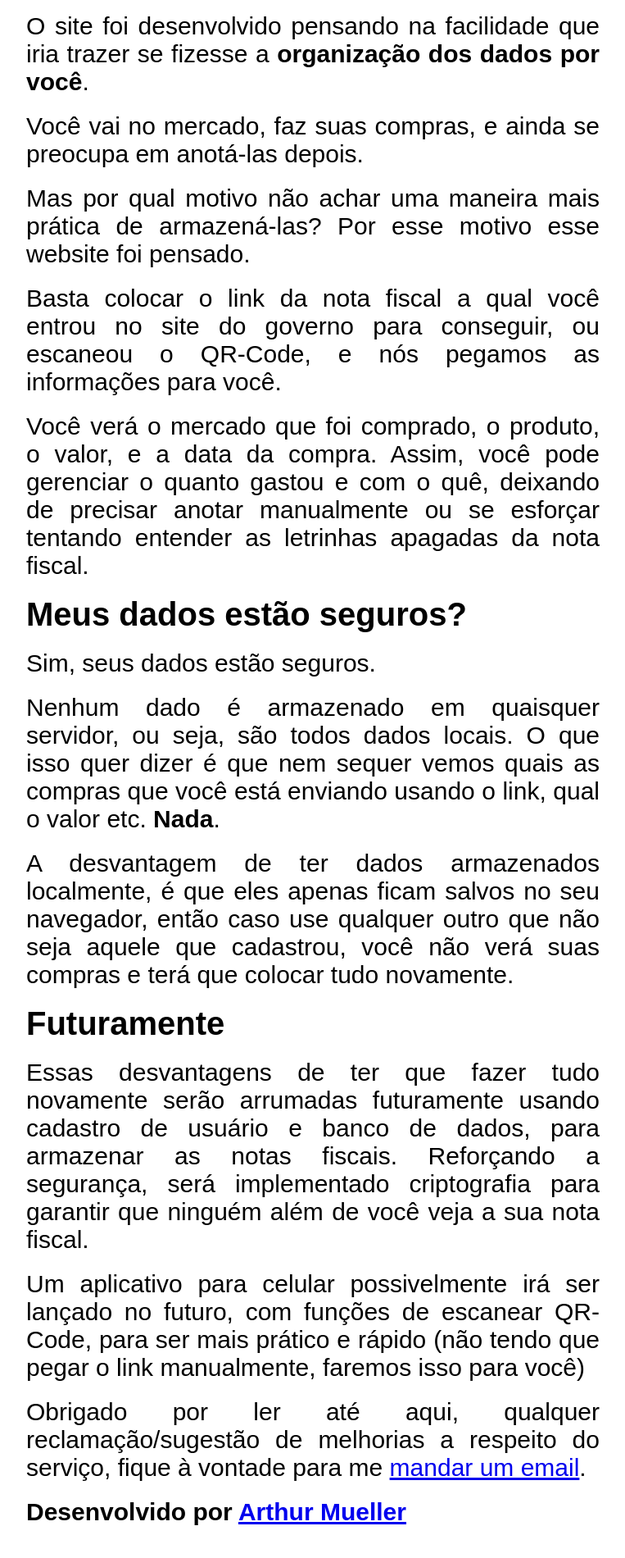
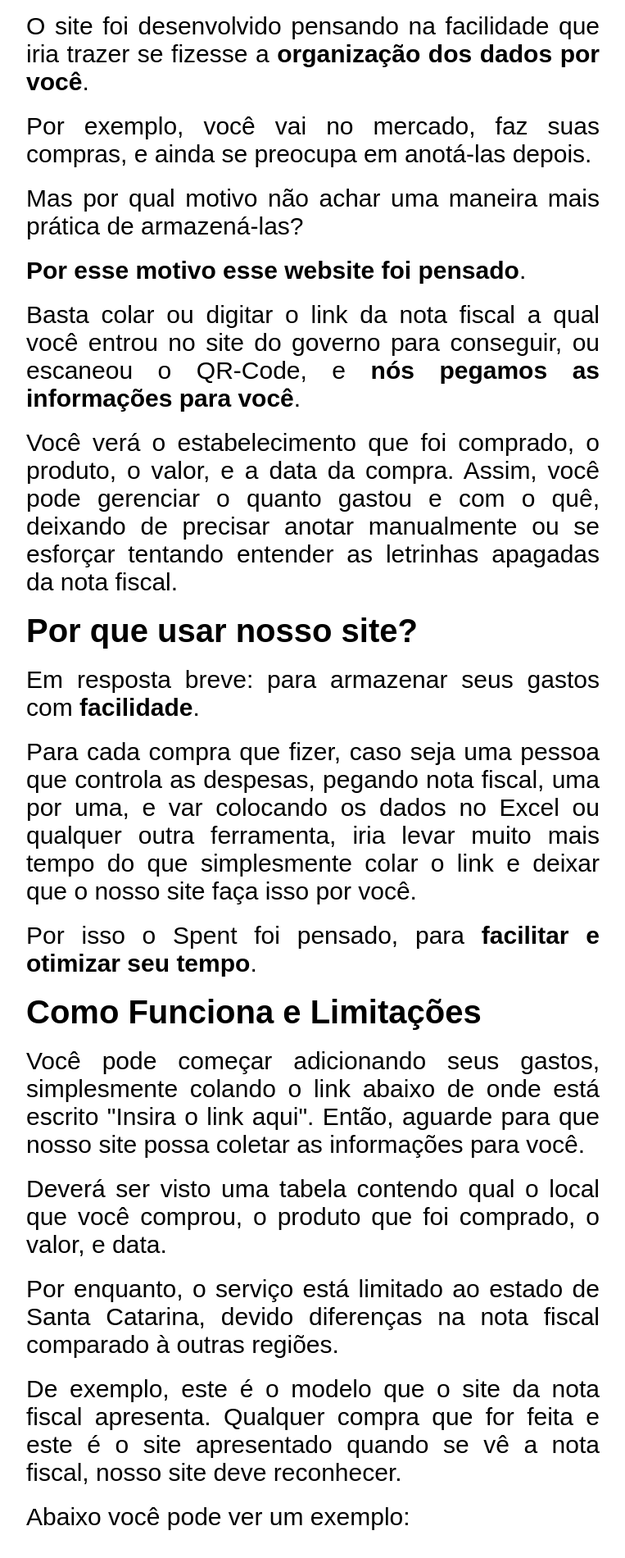
Before and after one commit to ArthurMueller31/spent-web-app, a React (Create React App) app: page /sobre in a window 1280 px wide. Shown: the part 160-2060 px from the top of the page at 82% size, without its empty margins (258-1021 px from the left). Built offline with nearby package versions, Linux system fonts and the light colour scheme; a web font is replaced by a local one.

Commit message:
Fixed data and tryed to show it with tables

```diff
--- a/src/components/About.css
+++ b/src/components/About.css
@@ -17,3 +17,7 @@ p {
   font-size: 30px;
   margin-bottom: 20px;
 }
+
+img {
+  margin: 15px 0;
+}
--- a/src/components/About.js
+++ b/src/components/About.js
@@ -12,6 +12,7 @@ const About = () => {
           src="../spent-logo-text-right.png"
           alt="app-logo"
         />
+
         <Link to={"/"}>Voltar</Link>
       </nav>
       <div className="center">
@@ -22,26 +23,81 @@ const About = () => {
             fizesse a <strong>organização dos dados por você</strong>.
           </p>
           <p>
-            Você vai no mercado, faz suas compras, e ainda se preocupa em
-            anotá-las depois.
+            Por exemplo, você vai no mercado, faz suas compras, e ainda se
+            preocupa em anotá-las depois.
           </p>
           <p>
             Mas por qual motivo não achar uma maneira mais prática de
-            armazená-las? Por esse motivo esse website foi pensado.
+            armazená-las?
           </p>
           <p>
-            Basta colocar o link da nota fiscal a qual você entrou no site do
-            governo para conseguir, ou escaneou o QR-Code, e nós pegamos as
-            informações para você.
+            <strong>Por esse motivo esse website foi pensado</strong>.
           </p>
           <p>
-            Você verá o mercado que foi comprado, o produto, o valor, e a data
+            Basta colar ou digitar o link da nota fiscal a qual você entrou no site do
+            governo para conseguir, ou escaneou o QR-Code, e{" "}
+            <strong>nós pegamos as informações para você</strong>.
+          </p>
+          <p>
+            Você verá o estabelecimento que foi comprado, o produto, o valor, e a data
             da compra. Assim, você pode gerenciar o quanto gastou e com o quê,
             deixando de precisar anotar manualmente ou se esforçar tentando
             entender as letrinhas apagadas da nota fiscal.
           </p>
+
+          <h1>Por que usar nosso site?</h1>
+          <p>
+            Em resposta breve: para armazenar seus gastos com{" "}
+            <strong>facilidade</strong>.
+          </p>
+          <p>
+            Para cada compra que fizer, caso seja uma pessoa que controla as
+            despesas, pegando nota fiscal, uma por uma, e var colocando os dados
+            no Excel ou qualquer outra ferramenta, iria levar muito mais tempo
+            do que simplesmente colar o link e deixar que o nosso site faça isso
+            por você.
+          </p>
+          <p>
+            Por isso o Spent foi pensado, para{" "}
+            <strong>facilitar e otimizar seu tempo</strong>.
+          </p>
+
+          <h1>Como Funciona e Limitações</h1>
+          <p>
+            Você pode começar adicionando seus gastos, simplesmente colando o
+            link abaixo de onde está escrito "Insira o link aqui". Então,
+            aguarde para que nosso site possa coletar as informações para você.
+          </p>
+          <p>
+            Deverá ser visto uma tabela contendo qual o local que você comprou,
+            o produto que foi comprado, o valor, e data.
+          </p>
+          <p>
+            Por enquanto, o serviço está limitado ao estado de Santa Catarina,
+            devido diferenças na nota fiscal comparado à outras regiões.
+          </p>
+          <p>
+            De exemplo, este é o modelo que o site da nota fiscal apresenta.
+            Qualquer compra que for feita e este é o site apresentado quando se
+            vê a nota fiscal, nosso site deve reconhecer.
+          </p>
+          <p>Abaixo você pode ver um exemplo:</p>
+          <img src="../exemplo-nota-fiscal.png" alt="exemplo de nota fiscal" />
+
+          <p>
+            Até o momento, serão guardadas as informações localmente, ou seja,
+            se você trocar de dispositivo, limpar os dados do navegador ou
+            utilizar outro, eles não estarão disponíveis.
+          </p>
+          <p>
+            Já estamos trabalhando para implementar banco de dados e cadastro de
+            usuários, eliminando esse problema.
+          </p>
+
           <h1>Meus dados estão seguros?</h1>
-          <p>Sim, seus dados estão seguros.</p>
+          <p>
+            Sim, <strong>seus dados estão seguros</strong>.
+          </p>
           <p>
             Nenhum dado é armazenado em quaisquer servidor, ou seja, são todos
             dados locais. O que isso quer dizer é que nem sequer vemos quais as
@@ -56,16 +112,19 @@ const About = () => {
           </p>
           <h1>Futuramente</h1>
           <p>
-            Essas desvantagens de ter que fazer tudo novamente serão arrumadas
-            futuramente usando cadastro de usuário e banco de dados, para
-            armazenar as notas fiscais. Reforçando a segurança, será
-            implementado criptografia para garantir que ninguém além de você
-            veja a sua nota fiscal.
+            Essas desvantagens, ditas anteriormente, de ter que cadastrar tudo
+            novamente, serão arrumadas futuramente usando cadastro de usuário e
+            banco de dados, para armazenar as notas fiscais.
           </p>
           <p>
-            Um aplicativo para celular possivelmente irá ser lançado no futuro,
-            com funções de escanear QR-Code, para ser mais prático e rápido (não
-            tendo que pegar o link manualmente, faremos isso para você)
+            Fazer planilhas para você (automaticamente com Excel ou outra
+            maneira), por exemplo, além de outras melhorias, serão implementadas
+            numa atualização futura.
+          </p>
+          <p>
+            Um aplicativo para celular possivelmente irá ser lançado, com
+            funções de escanear QR-Code, para ser mais prático e rápido (não
+            tendo que pegar o link manualmente).
           </p>
           <p>
             Obrigado por ler até aqui, qualquer reclamação/sugestão de melhorias
--- a/src/components/MainHeader.css
+++ b/src/components/MainHeader.css
@@ -1,12 +1,10 @@
-
-
 .texts-holder {
   padding-top: 40px;
   display: flex;
   align-items: center;
   justify-content: center;
   flex-direction: column;
-  gap: 24px;
+  gap: 15px;
   padding-bottom: 60px;
 }
 
@@ -34,6 +32,7 @@
   border-bottom: 1px solid black;
   width: 260px;
   height: 35px;
+  margin-top: -15px;
   margin-bottom: 30px;
   font-size: 16px;
 }
@@ -55,3 +54,59 @@ button:hover {
   transition-duration: 200ms;
   color: #00fb82cd;
 }
+
+.table-holder {
+  display: flex;
+  justify-content: space-around;
+  width: 100%;
+}
+
+.table-style {
+  border-collapse: collapse;
+  width: 100%;
+}
+
+th {
+  border: none;
+  text-align: center;
+  padding: 8px;
+  background-color: #17f382;
+  font-size: 24px;
+}
+
+td {
+  display: flex;
+  overflow: hidden;
+  flex-direction: column;
+  text-align: center;
+  font-size: 22px;
+  margin: 10px
+  ;
+
+}
+
+tr {
+  background-color: lightgrey;
+}
+
+#table-row-products, #table-row-prices, #table-row-local{
+  display: flex;
+  flex-direction: column;
+  justify-content: space-around;
+}
+
+.table-header {
+  display: flex;
+  flex-direction: row;
+}
+
+.tr-holder {
+  display: flex;
+
+}
+
+tbody {
+  display: flex;
+  width: 100%;
+  background-color: lightblue;
+}
--- a/src/components/MainHeader.js
+++ b/src/components/MainHeader.js
@@ -6,40 +6,70 @@ import ErrorMessage from "./ErrorMessage";
 const MainHeader = () => {
   const [url, setUrl] = useState("");
   const [isError, setIsError] = useState(false);
-  //  const [submittedValue, setSubmittedValue] = useState("")
+  const [whereWasPurchased, setWhereWasPurchased] = useState([]);
+  const [productList, setProductList] = useState([]);
+  const [prices, setPrices] = useState([]);
+  const [emissionDate, setEmissionDate] = useState("");
 
   const handleInputChange = (e) => {
     setUrl(e.target.value);
     setIsError(false);
   };
 
+  // previne que o form seja enviado e carregue nova pag, e vê se o link está certo
   const handleSubmit = async (e) => {
     e.preventDefault();
 
     const inputIncludesRightLink = url.includes("https://sat.sef.sc.gov.br/");
-
     if (inputIncludesRightLink) {
       setIsError(false);
-      try {
-        const response = await axios.post("http://192.168.2.9:3000/scrape", {
-          url: url
-        });
-        console.log(response.data);
-      } catch (error) {
-        console.error("Erro ao enviar valor para o backend", error);
-        console.log(url);
-      }
+      returnData();
     } else {
       setIsError(true);
     }
   };
 
+  const returnData = async () => {
+    try {
+      const response = await axios.post("http://192.168.2.9:3000/scrape", {
+        url: url
+      });
+
+      setWhereWasPurchased(response.data.data.local);
+      setProductList(response.data.data.items);
+      setPrices(response.data.data.prices);
+      setEmissionDate(response.data.data.emissionDate);
+    } catch (error) {
+      console.log(error);
+    }
+  };
+
+  const createTableData = (items, id) => {
+    const getElement = document.getElementById(id);
+    items.forEach((item) => {
+      const tr = document.createElement("tr");
+      const td = document.createElement("td");
+      const name = document.createTextNode(item);
+      td.appendChild(name);
+      tr.appendChild(td);
+      getElement.appendChild(tr);
+    });
+  };
+  // createTableData(whereWasPurchased, "table-row-local");
+  // createTableData(productList, "table-row-products");
+  // createTableData(prices, "table-row-prices");
+
   return (
+    <>
       <div className="texts-holder">
         <h1 className="welcome-text">Bem-vindo ao Spent</h1>
         <p className="paragraphs">
           Você pode começar a adicionar seus gastos inserindo o link da nota
           fiscal no campo abaixo.
+        </p>
+        <p className="paragraphs">
+          Em caso de dúvidas, dê uma olhada na página Sobre; e se a dúvida
+          persistir, sinta-se à vontade para me mandar um e-mail.
         </p>
 
         <p className="paragraphs">Insira o link aqui</p>
@@ -57,6 +87,30 @@ const MainHeader = () => {
           {isError && <ErrorMessage />}
         </form>
       </div>
+
+      <div className="table-holder">
+        <table className="table-style">
+          <th>Local</th>
+          <th>Produto</th>
+          <th>Gasto</th>
+          <th>Data</th>
+          <tbody>
+            <tr id="table-row-local">
+              <td>Oi</td>
+            </tr>
+            <tr id="table-row-products">
+              <td>Oi2</td>
+            </tr>
+            <tr id="table-row-prices">
+              <td>oi3</td>
+            </tr>
+            <tr id="table-row-date">
+              <td>Oi4</td>
+            </tr>
+          </tbody>
+        </table>
+      </div>
+    </>
   );
 };
 
--- a/src/components/MainScreen.js
+++ b/src/components/MainScreen.js
@@ -1,16 +1,12 @@
 import React from "react";
 import Navbar from "./Navbar";
 import MainHeader from "./MainHeader";
-import Table from "./Table";
-import Test from "./Test";
 
 const MainScreen = () => {
   return (
     <>
       <Navbar />
       <MainHeader />
-      <Table />
-      <Test />
     </>
   );
 };
--- a/src/components/Table.js
+++ b/src/components/Table.js
@@ -44,9 +44,8 @@ const Table = () => {
 
   const columns = [
     {
-      name: "Mercado",
-      selector: (row) => row.mercado,
-
+      name: "Estabelecimento",
+      selector: (row) => row.estabelecimento,
     },
     {
       name: "Produto",
@@ -68,21 +67,21 @@ const Table = () => {
   const data = [
     {
       id: 1,
-      mercado: "Mavili",
+      estabelecimento: "Mavili",
       produto: "carne",
       gasto: 50,
       data: "25/10/2024"
     },
     {
       id: 2,
-      mercado: "Top",
+      estabelecimento: "Top",
       produto: "frango",
       gasto: 30,
       data: "22/10/2024"
     },
     {
       id: 3,
-      mercado: "Big",
+      estabelecimento: "Big",
       produto: "frutas",
       gasto: 40,
       data: "15/09/2024"
```
Also changed, not shown: public/exemplo-nota-fiscal.png (added), 1 other file (tests, documents, lock files or other folders). Lines whose indentation alone changed are shown as unchanged.
